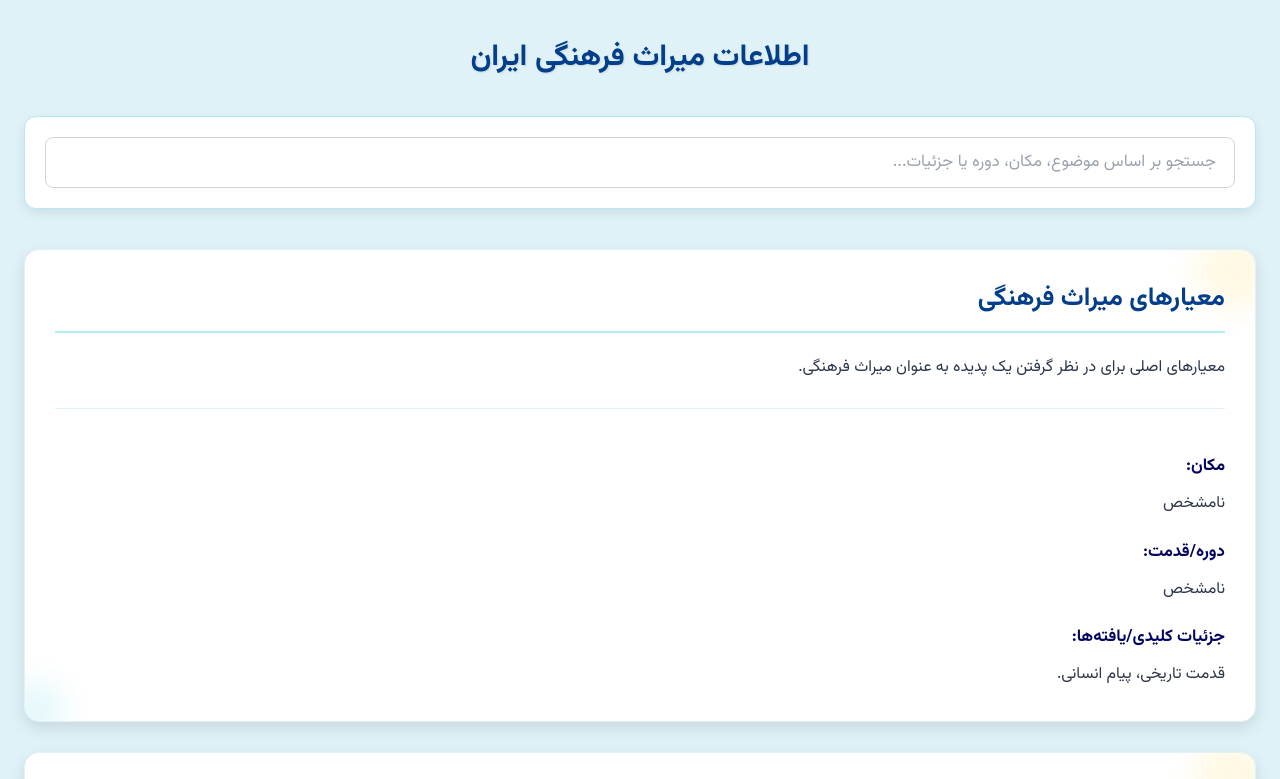
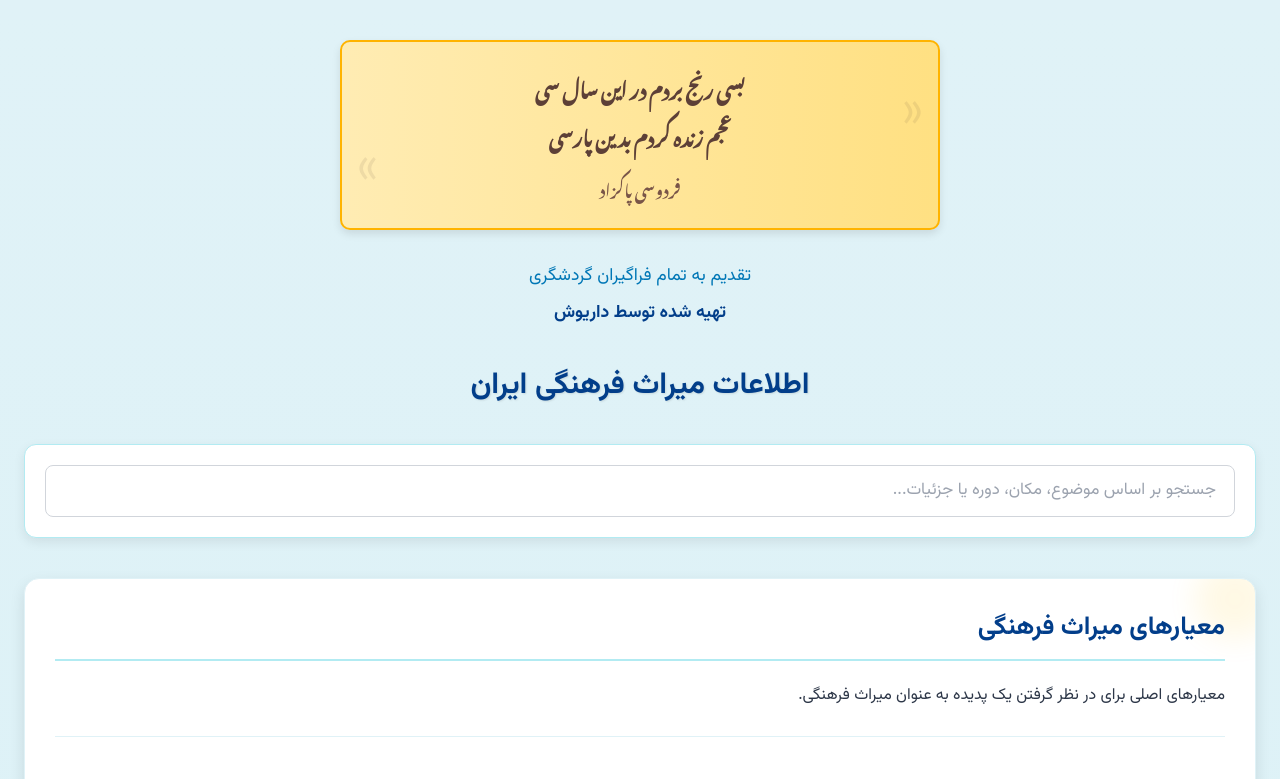
Before and after one commit to dariushazizi/tourism, a plain HTML site: page index.html in a window 1280 px wide. Shown: the top 779 px of the page. Drawn offline with nearby package versions, Linux system fonts and the light colour scheme; a web font is replaced by a local one.

Commit message:
index.html

```diff
--- a/index.html
+++ b/index.html
@@ -6,6 +6,7 @@
     <title>میراث فرهنگی ایران</title>
     <script src="https://cdn.tailwindcss.com"></script>
     <link href="https://fonts.googleapis.com/css2?family=Vazirmatn:wght@400;700&display=swap" rel="stylesheet">
+    <link href="https://fonts.googleapis.com/css2?family=Noto+Nastaliq+Urdu:wght@400..700&display=swap" rel="stylesheet">
     <style>
         body {
             font-family: 'Vazirmatn', sans-serif; /* اعمال فونت وزیر */
@@ -123,10 +124,90 @@
             margin-bottom: 30px; /* فاصله پایین عنوان اصلی */
             text-shadow: 1px 1px 2px rgba(0, 0, 0, 0.1); /* سایه ملایم برای خوانایی بهتر */
         }
+
+        /* Styles for the Shahnameh verse plaque */
+        .shahnameh-plaque {
+            background: linear-gradient(to right, #ffecb3, #ffe082); /* گرادیان طلایی */
+            color: #5d4037; /* رنگ قهوه‌ای تیره برای متن */
+            border-radius: 10px;
+            padding: 20px;
+            margin: 20px auto; /* مرکز قرار گرفتن و فاصله از بالا و پایین */
+            max-width: 600px; /* عرض مشخص برای پلاک */
+            text-align: center;
+            box-shadow: 0 4px 8px rgba(0, 0, 0, 0.1);
+            font-size: 1.2rem; /* اندازه فونت کمی بزرگتر برای نستعلیق */
+            line-height: 2.5; /* افزایش فاصله خطوط برای خوانایی بهتر نستعلیق */
+            border: 2px solid #ffb300; /* حاشیه طلایی پررنگ‌تر */
+            position: relative;
+            overflow: hidden;
+            font-family: 'Noto Nastaliq Urdu', serif; /* اعمال فونت نستعلیق */
+        }
+        .shahnameh-plaque::before {
+            content: '«';
+            position: absolute;
+            top: 10px;
+            right: 15px;
+            font-size: 3rem;
+            color: rgba(93, 64, 55, 0.1); /* رنگ قهوه‌ای کم‌رنگ */
+            font-family: 'Vazirmatn', sans-serif; /* استفاده از فونت اصلی برای علامت نقل قول */
+            z-index: 1;
+        }
+         .shahnameh-plaque::after {
+            content: '»';
+            position: absolute;
+            bottom: 0px;
+            left: 15px;
+            font-size: 3rem;
+             color: rgba(93, 64, 55, 0.1); /* رنگ قهوه‌ای کم‌رنگ */
+            font-family: 'Vazirmatn', sans-serif; /* استفاده از فونت اصلی برای علامت نقل قول */
+            z-index: 1;
+        }
+        .shahnameh-verse {
+            font-weight: 700;
+            margin-bottom: 10px;
+            position: relative;
+            z-index: 1;
+        }
+        .shahnameh-author {
+            font-size: 1rem; /* اندازه فونت کمی بزرگتر برای نام نویسنده */
+            color: #795548; /* رنگ قهوه‌ای روشن‌تر */
+            position: relative;
+            z-index: 1;
+        }
+
+        /* Styles for the dedication section */
+        .dedication-section {
+            text-align: center;
+            margin-top: 30px; /* فاصله از تابلوی شعر */
+            margin-bottom: 30px; /* فاصله از عنوان اصلی */
+            color: #0077b6; /* رنگ آبی متوسط */
+            font-size: 1.1rem;
+            line-height: 1.8;
+            font-weight: 500;
+        }
+        .dedication-section p {
+            margin: 5px 0; /* فاصله بین خطوط تقدیم */
+        }
+        .dedication-section .author-name {
+            font-weight: 700; /* نام تهیه کننده پررنگ‌تر */
+            color: #023e8a; /* رنگ آبی تیره */
+        }
     </style>
 </head>
 <body>
     <div class="container">
+        <div class="shahnameh-plaque">
+            <div class="shahnameh-verse">
+                بسی رنج بردم در این سال سی <br> عجم زنده کردم بدین پارسی
+            </div>
+            <div class="shahnameh-author">
+                فردوسی پاکزاد
+            </div>
+        </div>
+        <div class="dedication-section">
+            <p>تقدیم به تمام فراگیران گردشگری</p>
+            <p class="author-name">تهیه شده توسط داریوش</p>
+        </div>
         <h1 class="text-3xl font-bold text-center my-10">اطلاعات میراث فرهنگی ایران</h1>
 
         <div class="search-box">
@@ -207,7 +288,7 @@
                 topic: "گل نبشته عیلامی کهن / دوره تاریخی",
                 description: "کشفی که نقطه عطفی مهم در تاریخ ایران محسوب می‌شود و نشان‌دهنده آغاز دوره تاریخی است.",
                 location: "نامشخص (مکان در متن اصلی مشخص نشده بود)",
-                period: "۱۸۰۰-۱۶۰۰ پ.م.",
+                period: "1800-1600 پ.م.",
                 details: "یک گل نبشته به خط عیلامی کهن. این دوره (که با کشف مکتوبات مشخص می‌شود) آغاز ورود ایران به دوره تاریخی محسوب می‌گردد."
             },
             // اضافه شدن اطلاعات جدید از متن سازماندهی شده
@@ -310,7 +391,7 @@
                 details: "نمونه‌ای از معماری اورارتویی."
             },
             {
-                topic: "آثار قوم مانا",
+    topic: "آثار قوم مانا",
                 description: "شامل زندان سلیمان، زیویه، حسنلو، قالانچی و ربط.",
                 location: "تخت سلیمان، زیویه، حسنلو، قالانچی، ربط",
                 period: "دوره مانا",
```
